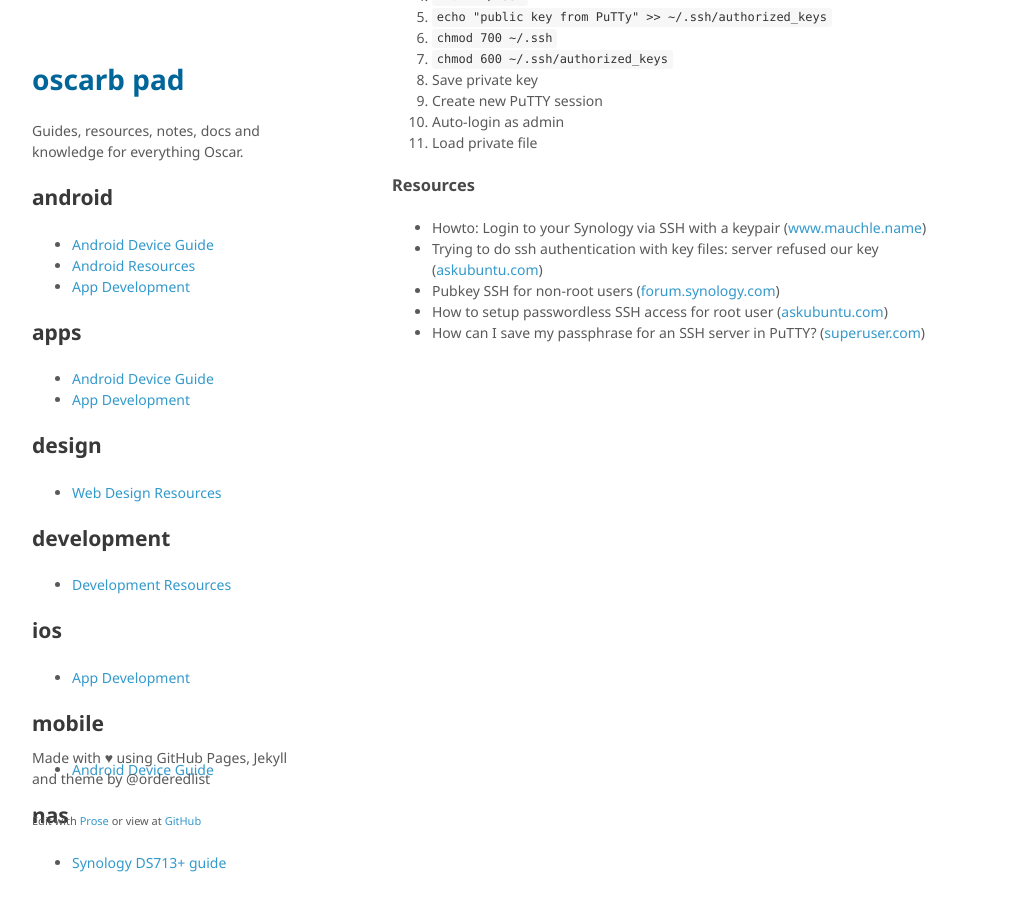
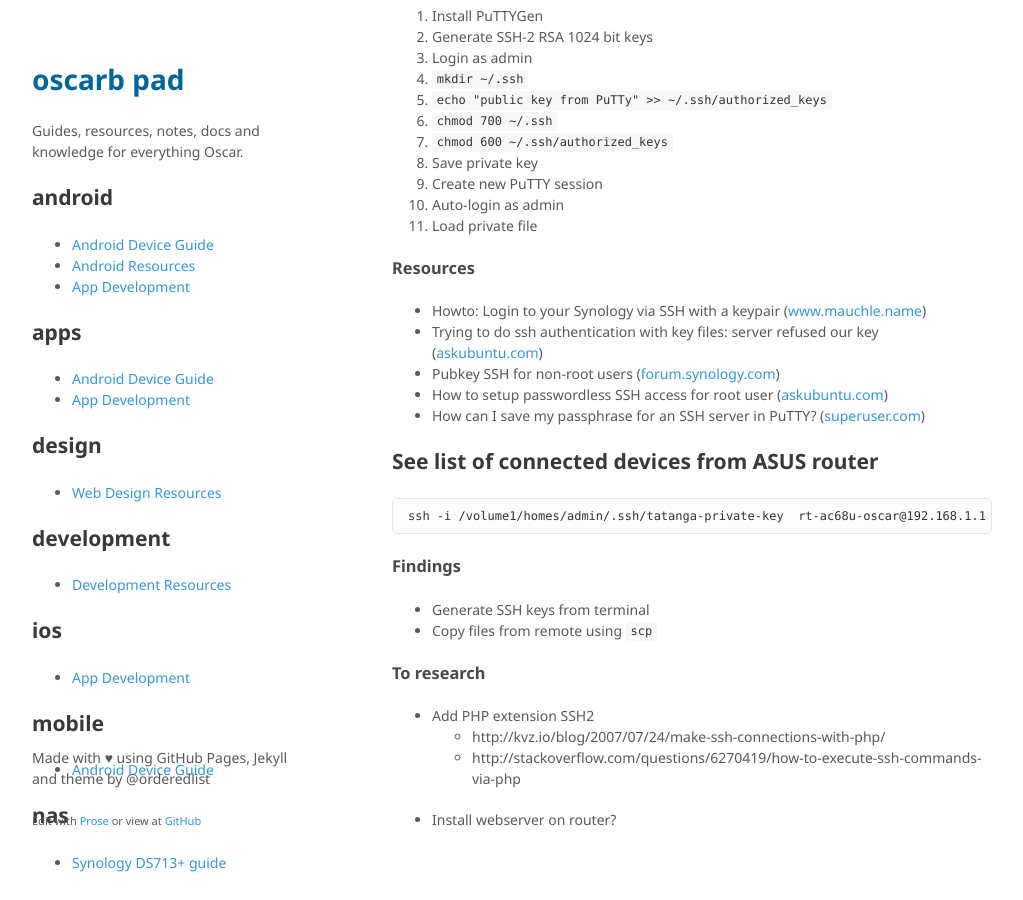
Before and after one commit to oscarb/pad, a Jekyll site: the page built from _docs/ds713.md, in a window 1280 px wide and 900 px high, scrolled down 2247 px. Shown: the whole window, without its empty margins (128-1151 px from the left). Built offline with Jekyll 4.4.1, drawn with Linux system fonts in a browser that asks for light colours; some of the changed text lies outside the part shown.

Commit message:
Updated ds713.md

````diff
--- a/_docs/ds713.md
+++ b/_docs/ds713.md
@@ -110,3 +110,23 @@ See `/etc/rc.local`
 * Pubkey SSH for non-root users ([forum.synology.com](https://forum.synology.com/enu/viewtopic.php?t=49585))
 * How to setup passwordless SSH access for root user ([askubuntu.com](http://askubuntu.com/questions/115151/how-to-setup-passwordless-ssh-access-for-root-user))
 * How can I save my passphrase for an SSH server in PuTTY? ([superuser.com](http://superuser.com/questions/211174/how-can-i-save-my-passphrase-for-an-ssh-server-in-putty))
+
+
+## See list of connected devices from ASUS router
+
+```
+ssh -i /volume1/homes/admin/.ssh/tatanga-private-key  rt-ac68u-oscar@192.168.1.1 "/usr/sbin/nvram get client_info_tmp"
+```
+
+
+### Findings
+
+* Generate SSH keys from terminal
+* Copy files from remote using `scp`
+
+### To research
+
+* Add PHP extension SSH2
+	* http://kvz.io/blog/2007/07/24/make-ssh-connections-with-php/
+    * http://stackoverflow.com/questions/6270419/how-to-execute-ssh-commands-via-php
+* Install webserver on router?
````
